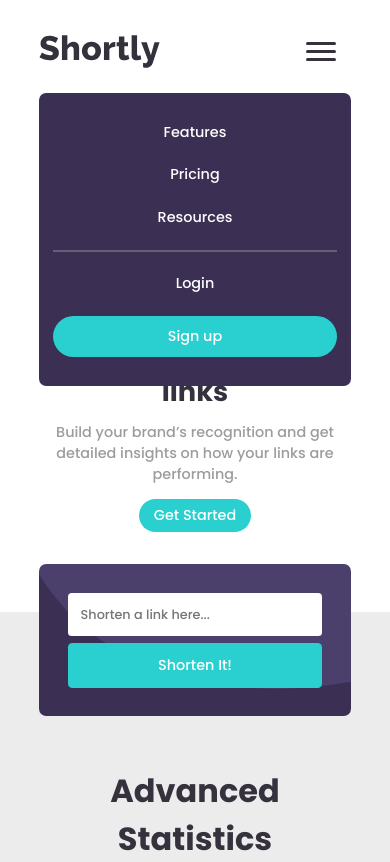
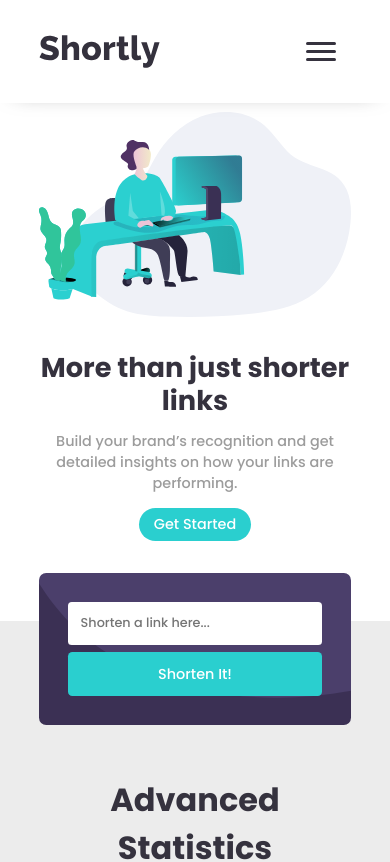
Before and after one commit to Adina-Chirila/frontend-mentor-url-shortening, a React (Create React App) app: page / in a window 390 px wide. Shown: the top 862 px of the page. Built offline with nearby package versions, Linux system fonts and the light colour scheme.

Commit message:
added mobile navigation

```diff
--- a/package.json
+++ b/package.json
@@ -12,6 +12,7 @@
     "react-dom": "^17.0.2",
     "react-icons": "^4.2.0",
     "react-scripts": "4.0.3",
+    "react-scroll-to-top": "^1.0.5",
     "styled-components": "^5.2.3",
     "web-vitals": "^1.1.1"
   },
--- a/src/components/HeroSection/HeroSection.module.css
+++ b/src/components/HeroSection/HeroSection.module.css
@@ -1,6 +1,7 @@
 .heroSection {
 	display: flex;
 	align-items: center;
+	padding-top: 7rem;
 }
 
 .heroContent {
--- a/src/components/Navbar/Navbar.js
+++ b/src/components/Navbar/Navbar.js
@@ -14,6 +14,7 @@ const Navbar = () => {
 
 	return (
 		<header className={styles.fixed}>
+			<div className={styles.container}>
 				<img src={logo} alt="logo" className={styles.logo} />
 				<div className={menuBtnClasses} onClick={() => setShowMenu(!showMenu)}>
 					<div className={styles.menuBtnBurger}></div>
@@ -37,6 +38,7 @@ const Navbar = () => {
 						<button className={styles.signUpBtn}>Sign up</button>
 					</div>
 				</div>
+			</div>
 		</header>
 	);
 };
--- a/src/components/Navbar/Navbar.module.css
+++ b/src/components/Navbar/Navbar.module.css
@@ -1,10 +1,21 @@
 header {
+	width: 100%;
+	padding: 1.5em 0;
+	background-color: white;
+	position: fixed;
+	top: 0;
+	left: 0;
+	z-index: 999;
+	-webkit-box-shadow: 0px 1px 24px -16px rgba(0, 0, 0, 0.66);
+	box-shadow: 0px 1px 24px -16px rgba(0, 0, 0, 0.66);
+}
+
+.container {
 	display: flex;
 	justify-content: space-between;
 	align-items: center;
 	width: 80%;
 	margin: 0 auto;
-	padding: 1.5em 0;
 }
 
 .logo {
@@ -121,7 +132,7 @@ header {
 }
 
 @media only screen and (max-width: 750px) {
-	header {
+	.container {
 		position: relative;
 	}
 
@@ -131,14 +142,14 @@ header {
 		position: absolute;
 		background-color: hsl(257, 27%, 26%);
 		border-radius: 0.5em;
-		display: flex;
+		display: none;
 		flex-direction: column;
-		top: 90%;
+		top: 5.1rem;
 		animation: scale-in-center 0.5s cubic-bezier(0.25, 0.46, 0.45, 0.94) both;
 	}
 
 	.navbarContainer.open {
-		display: none;
+		display: flex;
 	}
 
 	.navbar {
```
Also changed, not shown: src/images/arrow.svg (added), 1 other file (tests, documents, lock files or other folders). Lines whose indentation alone changed are shown as unchanged.
